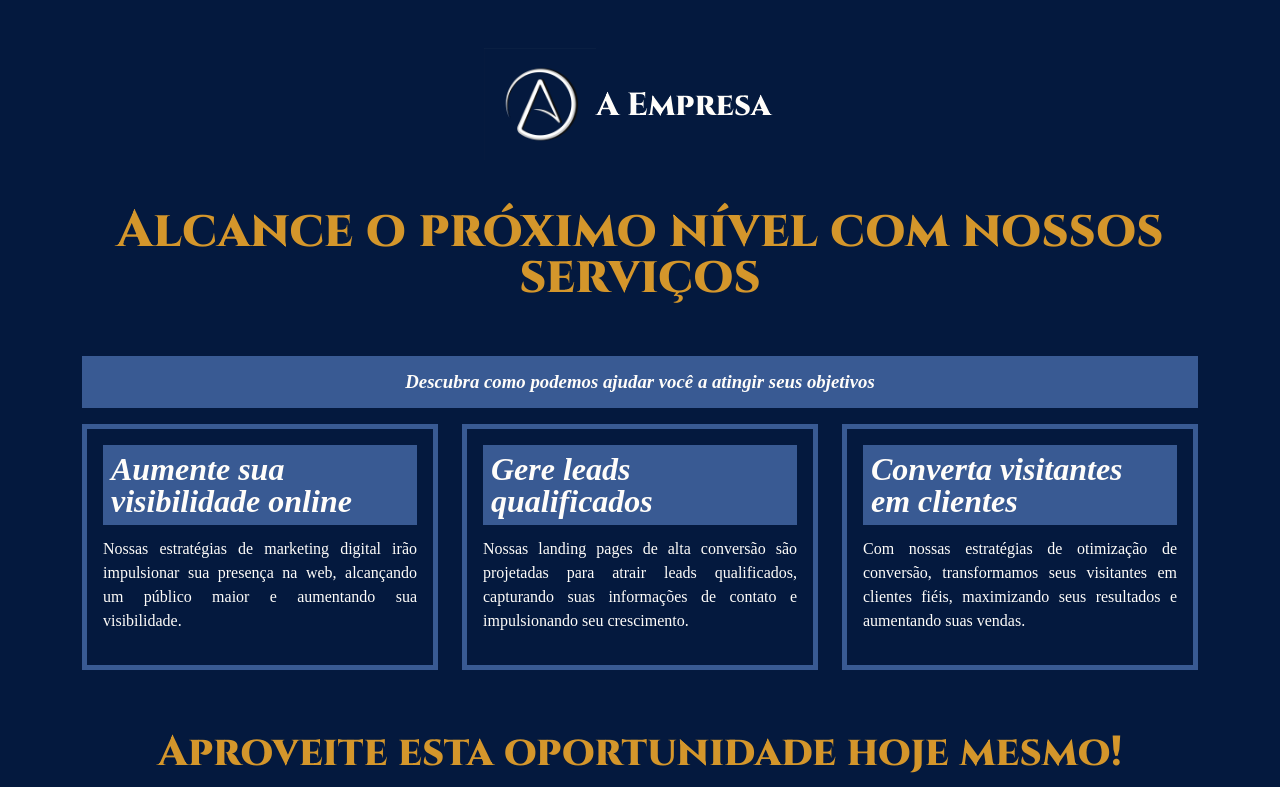
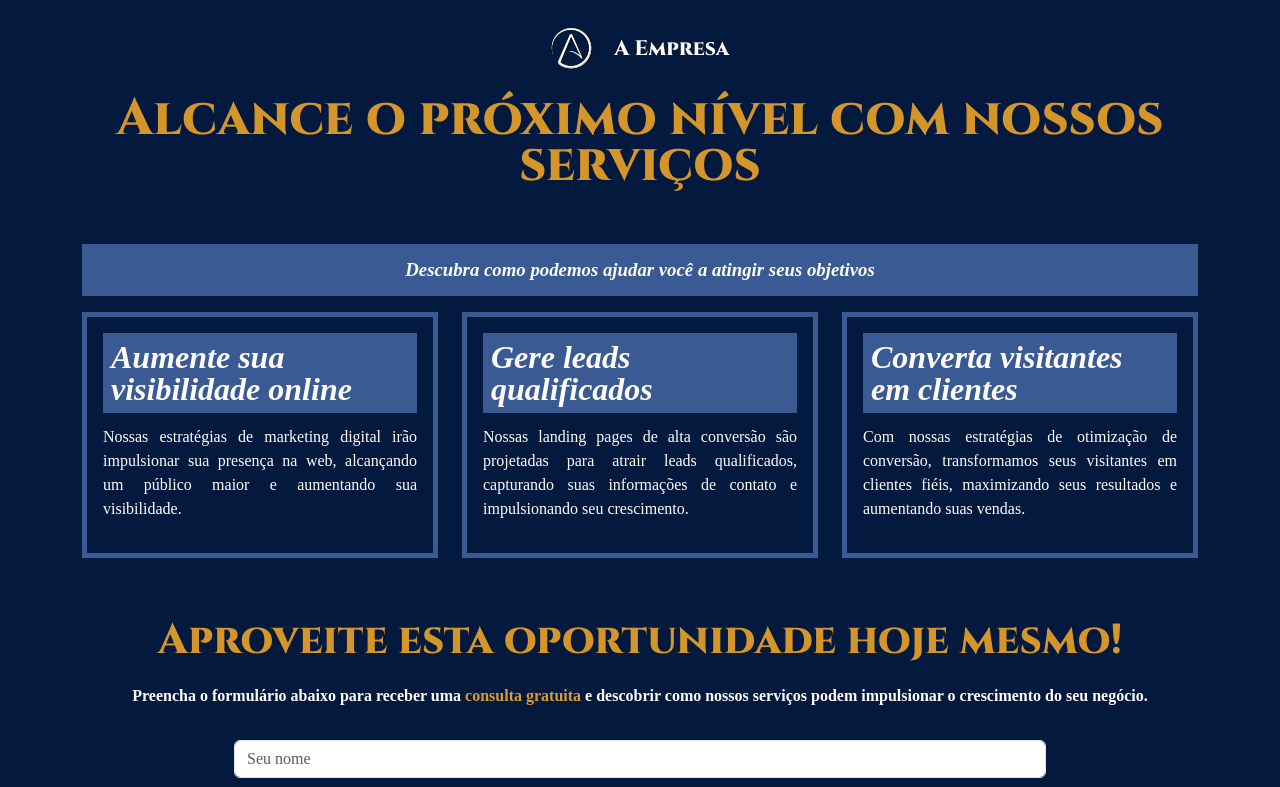
Before and after one commit to andrade-filipe/LP-Leads, a website built with Vite: page index.html in a window 1280 px wide. Shown: the top 787 px of the page. Built offline with nearby package versions, Linux system fonts and the light colour scheme; a web font is replaced by a local one.

Commit message:
logo menor

```diff
--- a/style.css
+++ b/style.css
@@ -85,11 +85,11 @@ Header
 ---------------------*/
 
 .header {
-    font-size: var(--fs-large);
+    font-size: var(--fs-medium);
     font-weight: var(--fw-bold);
     font-family: var(--ff-primary);
 
-    padding: var(--sz-700);
+    padding: var(--sz-400);
 }
 
 .header .container {
@@ -99,7 +99,7 @@ Header
 }
 
 .header .header__logo-img {
-    width: 7rem;
+    width: 4rem;
 }
 
 .header a {
@@ -110,7 +110,7 @@ Header
 }
 
 .header__empresa-div {
-    padding-top: 10%;
+    padding-top: 8%;
 }
 
 /*-------------------
```
